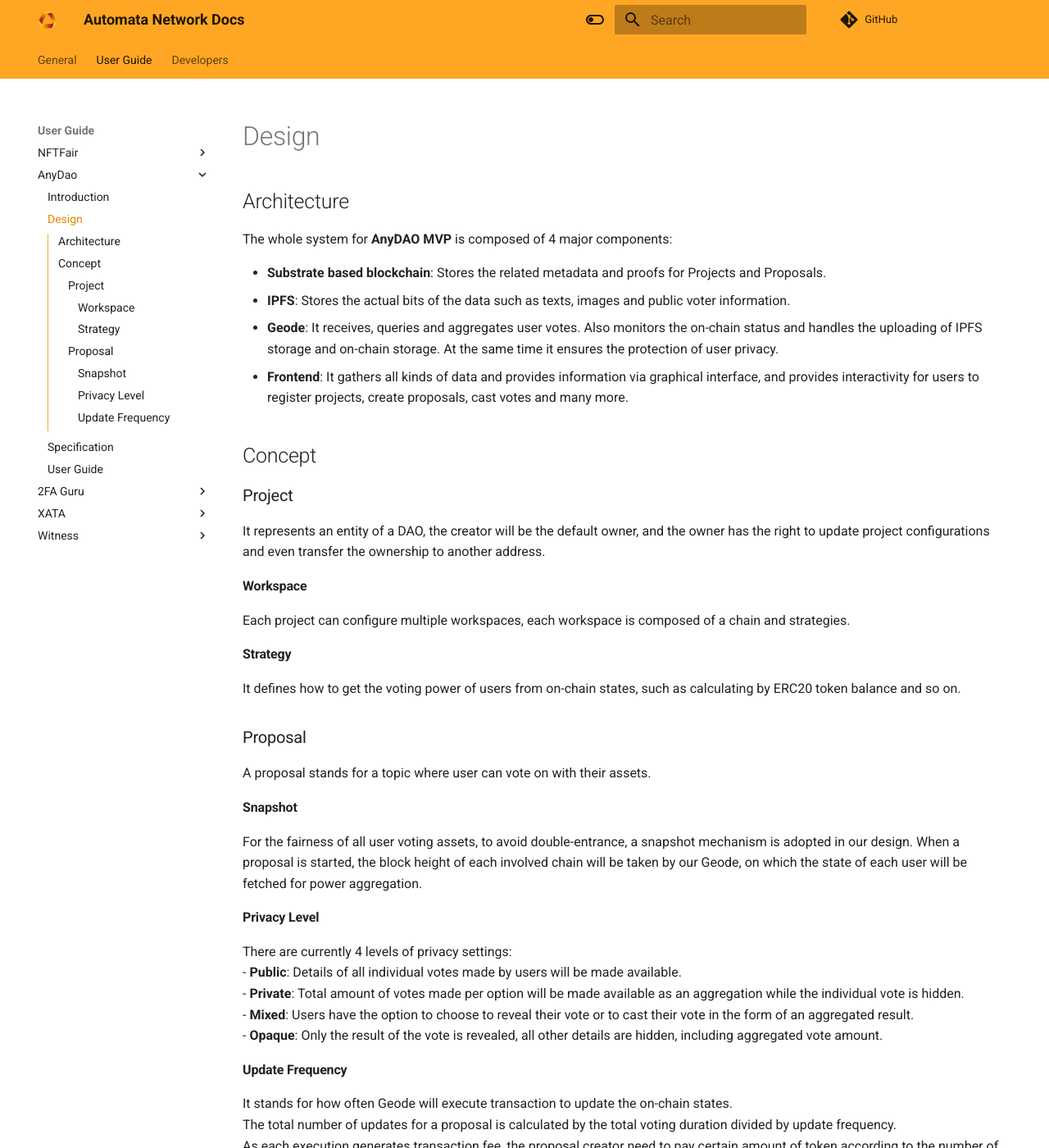
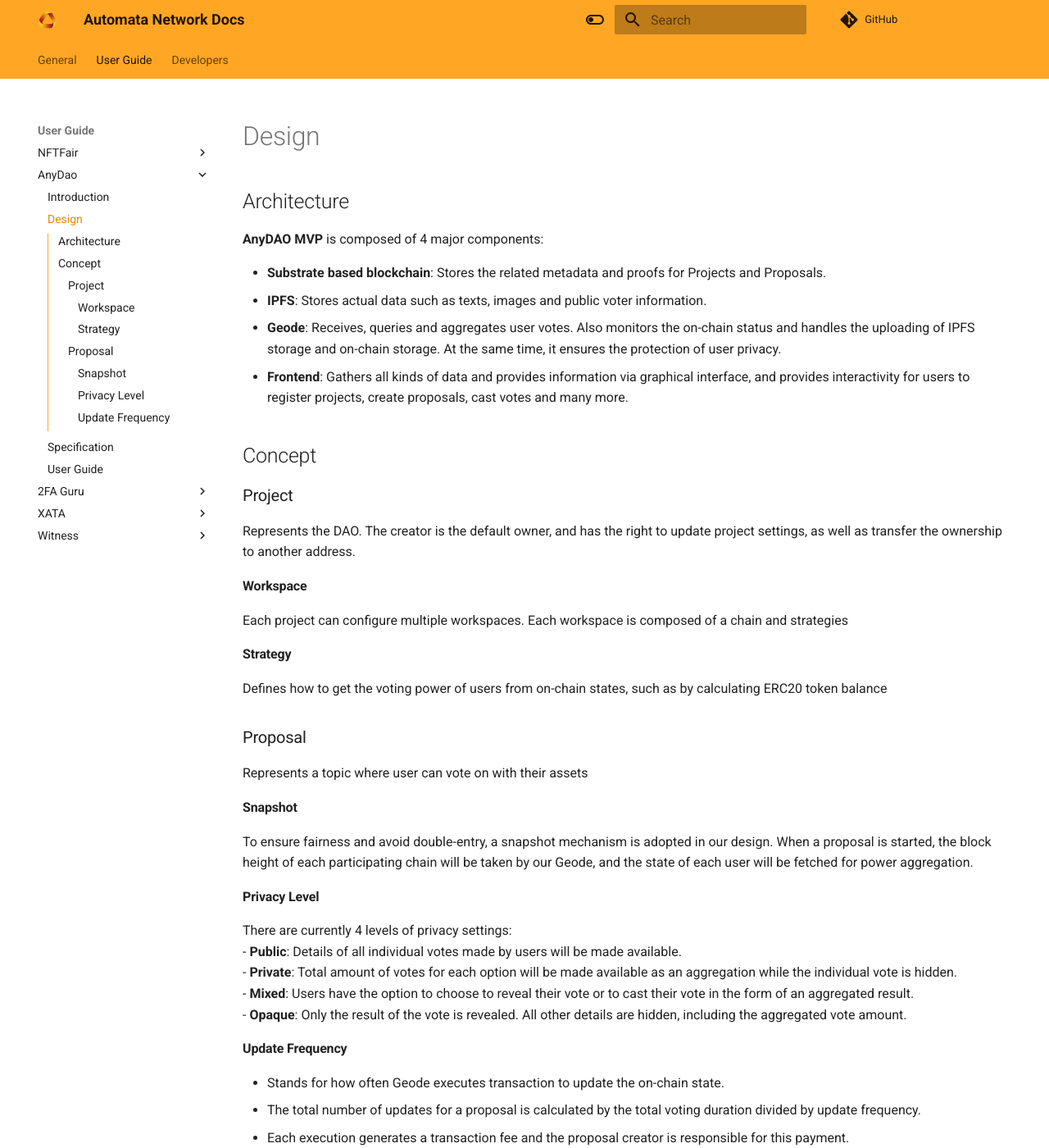
Before and after one commit to automata-network/docs, an MkDocs documentation site: the page built from docs/anydao/design.md, in a window 1280 px wide and 1400 px high. Shown: the whole window at 82% size. Built offline with MkDocs 1.6.1 and Material for MkDocs 9.7.7, drawn with Linux system fonts in a browser that asks for light colours; nearby versions of some CDN libraries; comment, search, counter and statistics services are not loaded; some of the changed text lies outside the part shown.

Commit message:
Update design.md

```diff
--- a/docs/anydao/design.md
+++ b/docs/anydao/design.md
@@ -1,32 +1,32 @@
 # Design
 
 ## Architecture
-The whole system for **AnyDAO MVP** is composed of 4 major components:
+**AnyDAO MVP** is composed of 4 major components:
 
 - **Substrate based blockchain**: Stores the related metadata and proofs for Projects and Proposals.
-- **IPFS**: Stores the actual bits of the data such as texts, images and public voter information.
-- **Geode**: It receives, queries and aggregates user votes. Also monitors the on-chain status and handles the uploading of IPFS storage and on-chain storage. At the same time it ensures the protection of user privacy.
-- **Frontend**: It gathers all kinds of data and provides information via graphical interface, and provides interactivity for users to register projects, create proposals, cast votes and many more.
+- **IPFS**: Stores actual data such as texts, images and public voter information.
+- **Geode**: Receives, queries and aggregates user votes. Also monitors the on-chain status and handles the uploading of IPFS storage and on-chain storage. At the same time, it ensures the protection of user privacy.
+- **Frontend**: Gathers all kinds of data and provides information via graphical interface, and provides interactivity for users to register projects, create proposals, cast votes and many more.
 
 ## Concept
 ### Project
-It represents an entity of a DAO, the creator will be the default owner, and the owner has the right to update project configurations and even transfer the ownership to another address.
+Represents the DAO. The creator is the default owner, and has the right to update project settings, as well as transfer the ownership to another address.
 #### Workspace
-Each project can configure multiple workspaces, each workspace is composed of a chain and strategies.
+Each project can configure multiple workspaces. Each workspace is composed of a chain and strategies
 #### Strategy
-It defines how to get the voting power of users from on-chain states, such as calculating by ERC20 token balance and so on.
+Defines how to get the voting power of users from on-chain states, such as by calculating ERC20 token balance
 ### Proposal
-A proposal stands for a topic where user can vote on with their assets.
+Represents a topic where user can vote on with their assets
 #### Snapshot
-For the fairness of all user voting assets, to avoid double-entrance, a snapshot mechanism is adopted in our design. When a proposal is started, the block height of each involved chain will be taken by our Geode, on which the state of each user will be fetched for power aggregation.
+To ensure fairness and avoid double-entry, a snapshot mechanism is adopted in our design. When a proposal is started, the block height of each participating chain will be taken by our Geode, and the state of each user will be fetched for power aggregation.
 #### Privacy Level
 There are currently 4 levels of privacy settings:<br>
 - **Public**: Details of all individual votes made by users will be made available.<br>
-- **Private**: Total amount of votes made per option will be made available as an aggregation while the individual vote is hidden.<br>
+- **Private**: Total amount of votes for each option will be made available as an aggregation while the individual vote is hidden.<br>
 - **Mixed**: Users have the option to choose to reveal their vote or to cast their vote in the form of an aggregated result.<br>
-- **Opaque**: Only the result of the vote is revealed, all other details are hidden, including aggregated vote amount.<br>
+- **Opaque**: Only the result of the vote is revealed. All other details are hidden, including the aggregated vote amount.<br>
 #### Update Frequency
-It stands for how often Geode will execute transaction to update the on-chain states.<br>
-The total number of updates for a proposal is calculated by the total voting duration divided by update frequency.<br>
-As each execution generates transaction fee, the proposal creator need to pay certain amount of token according to the number of updating.<br>
-If the update frequency is not enabled, Geode will only update the IPFS and on-chain state for once when the proposal is ended.
+- Stands for how often Geode executes transaction to update the on-chain state.<br>
+- The total number of updates for a proposal is calculated by the total voting duration divided by update frequency.<br>
+- Each execution generates a transaction fee and the proposal creator is responsible for this payment.<br>
+- If the update frequency is not enabled, Geode will only update the IPFS and on-chain state when the proposal is ended.
```
